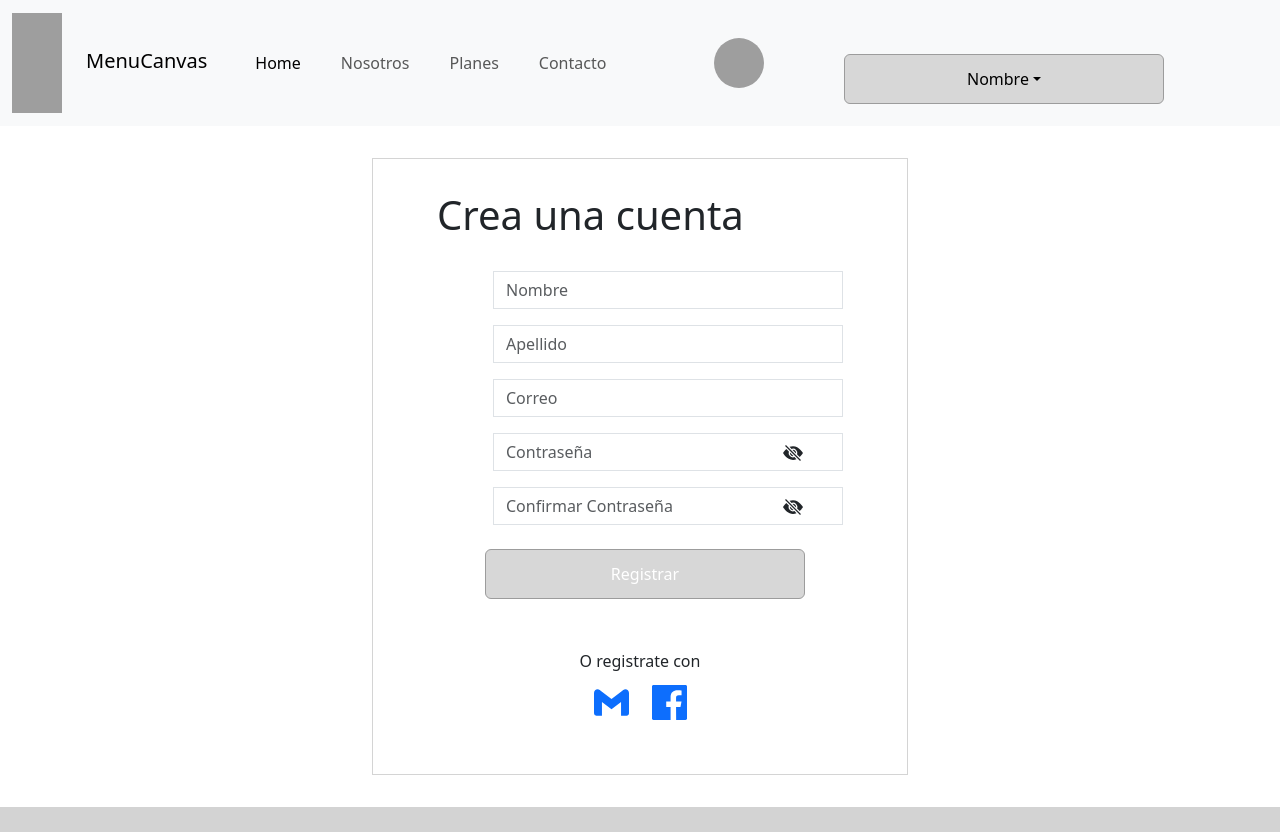
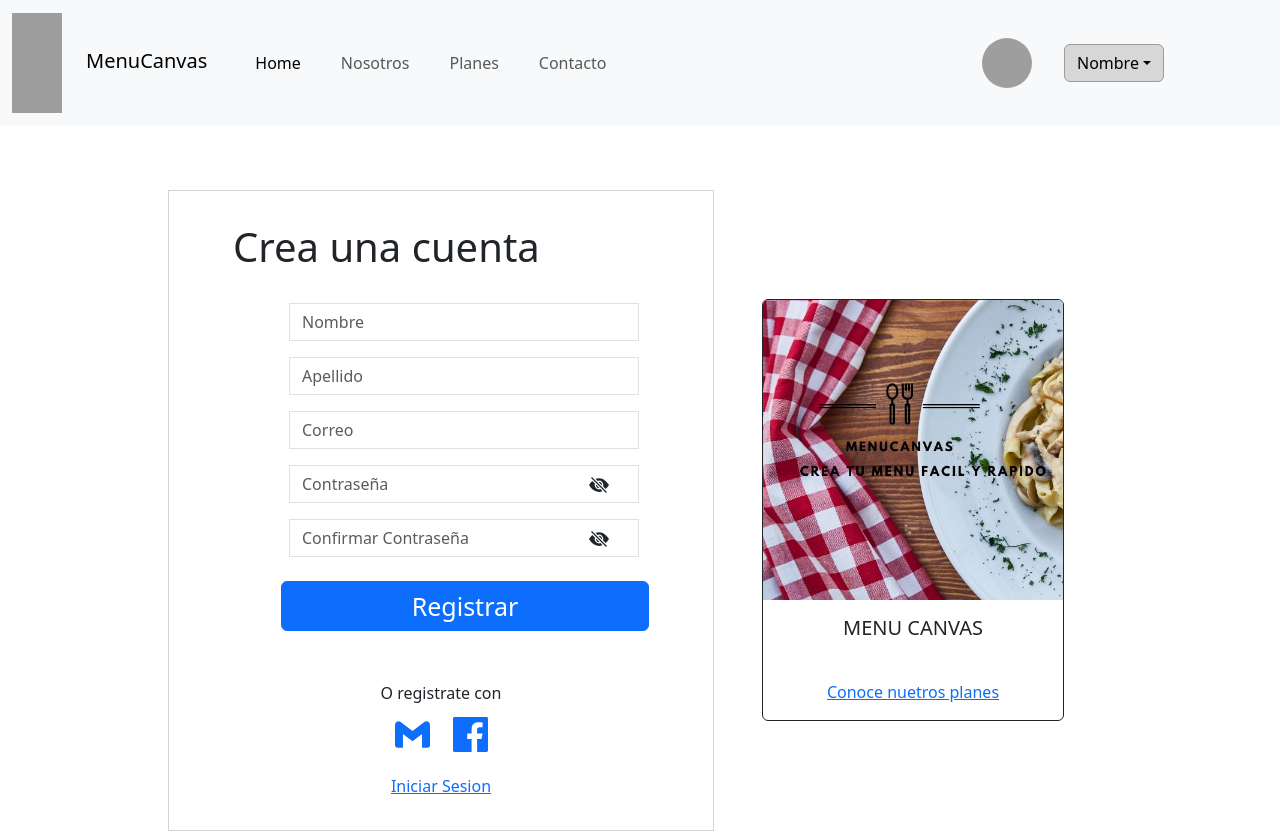
Before and after one commit to JorgeMont/MenuCanvasBackEnd, a React (Create React App) app in the folder Cliente/: page /login in a window 1280 px wide. Shown: the top 832 px of the page. Built offline with nearby package versions, Linux system fonts and the light colour scheme; grey boxes are pictures that could not be loaded.

Commit message:
se conectan las rutas /login /signup

```diff
--- a/Cliente/src/components/EligePlan/EligePlan.jsx
+++ b/Cliente/src/components/EligePlan/EligePlan.jsx
@@ -17,7 +17,7 @@ function EligePlan() {
               </Card.Body>
 
               <Card.Body >
-                  <Card.Link href="/signup">$ 99 MXN</Card.Link>
+                  <Card.Link href="/login">$ 99 MXN</Card.Link>
               </Card.Body>
           </Card>
 
@@ -29,7 +29,7 @@ function EligePlan() {
               </Card.Body>
 
               <Card.Body >
-                  <Card.Link href="/signup">$ 199 MXN</Card.Link>
+                  <Card.Link href="/login">$ 199 MXN</Card.Link>
 
               </Card.Body>
           </Card>
@@ -41,7 +41,7 @@ function EligePlan() {
               </Card.Body>
 
               <Card.Body >
-                  <Card.Link href="/signup">$ 299 MXN</Card.Link>
+                  <Card.Link href="/login">$ 299 MXN</Card.Link>
               </Card.Body>
           </Card>
 
@@ -52,7 +52,7 @@ function EligePlan() {
               </Card.Body>
 
               <Card.Body >
-                  <Card.Link href="/signup">$ 399 MXN</Card.Link>
+                  <Card.Link href="/login">$ 399 MXN</Card.Link>
               </Card.Body>
           </Card>
 
--- a/Cliente/src/components/EligePlan/buttonPruebaGratis.jsx
+++ b/Cliente/src/components/EligePlan/buttonPruebaGratis.jsx
@@ -9,7 +9,7 @@ function ButtonGratis() {
     <div id='bottomFree' className="gap-5 m-5 "  style={{textAlign:'center'}} >
     <h1 className="m-4"  >Elije un plan a tu medida.</h1>
 
-      <a className='btn btn-secondary' href='/signup'>
+      <a className='btn btn-secondary' href='/login'>
         Inicia prueba gratis de 1 mes *
       </a>
 
--- a/Cliente/src/components/ModalLoginSesion/ModalLoginSesion.jsx
+++ b/Cliente/src/components/ModalLoginSesion/ModalLoginSesion.jsx
@@ -102,7 +102,7 @@ const ModalLoginSesion = () =>{
                         {errors.password && <p id='MensajeError'> {errors.password} </p>}
 
                         <div className="loginSesionBtn">
-                            <Button variant="primary" type="submit">
+                            <Button variant="primary" type="submit" href='/payment' id='SesionBtn'>
                                 Iniciar Sesión
                             </Button>
 
@@ -146,9 +146,9 @@ const ModalLoginSesion = () =>{
               </Card.Body>
 
               <Card.Body >
-                  <Card.Link href="#">Conoce nuetros planes</Card.Link>
-              </Card.Body>
-          </Card>
+                  <Card.Link href="/planes">Conoce nuetros planes</Card.Link>
+                    </Card.Body>
+                </Card>
                 </div>
 
             </div>
--- a/Cliente/src/components/ModalLoginSesion/ModalLoginSesion.scss
+++ b/Cliente/src/components/ModalLoginSesion/ModalLoginSesion.scss
@@ -20,7 +20,8 @@
 
 .loginSesionBtn{
     text-align: center;
-    margin: 2rem 0;
+    margin: 2rem 0rem;
+
 }
 
 .sesionSocial{
@@ -43,6 +44,14 @@
     width: 15%;
 }
 
+#SesionBtn{
+    width: 20rem;
+    //height: 3.5rem;
+    font-size: 25px;
+    margin-top: 2rem;
+    margin-left: 3rem;
+
+}
 
 $exito : #1ed12d;
 $error : #f66060;
--- a/Cliente/src/components/ModalUserRegistration/ModalUserRegistration.jsx
+++ b/Cliente/src/components/ModalUserRegistration/ModalUserRegistration.jsx
@@ -2,10 +2,12 @@ import './ModalUserRegistration.scss';
 import Button from 'react-bootstrap/Button';
 import Form from 'react-bootstrap/Form';
 import Modal from 'react-bootstrap/Modal';
+import Card from 'react-bootstrap/Card';
 import {SiGmail} from "react-icons/si";
 import {GrFacebook} from "react-icons/gr";
 import {BsFillCheckCircleFill, BsFillExclamationTriangleFill, BsFillEyeFill, BsFillEyeSlashFill} from "react-icons/bs";
 import { useForm, } from '../../hooks/useForm';
+import CanvasImg from '../../images/MENUCANVAS.jpg'
 
 
 const initialForm = {
@@ -76,6 +78,8 @@ function ModalUserRegistration() {
 
 
   return (<>
+
+  <div className='loginSesion'>
     <div className="userRegistracion__form">
         <h1>Crea una cuenta</h1>
             <Form onSubmit={handleSubmit}>
@@ -194,11 +198,13 @@ function ModalUserRegistration() {
                 {errors.password2 && <p id='MensajeError'> {errors.password2} </p>}
 
 
-                <Button variant="primary" type='submit'  id="registrar-btn" >
+                <Button variant="primary" type='submit'  id="registrar-btn" href='/profile'>
                     Registrar
 
                 </Button>
+                {/*
                 {response && <p id="MensajeExito" > Registro enviado exitosamente!</p>}
+                */}
                 <div id="MensajeError">
                 {Object.keys(errors).length !== 0 &&
                 <p>
@@ -218,10 +224,29 @@ function ModalUserRegistration() {
                     <li><a href="/"> <i><GrFacebook/></i> </a></li>
                 </ul>
             </div>
-
+            <a href="/signup">Iniciar Sesion</a>
             </Modal.Footer>
 
     </div>
+
+    <div className="loginSesion__card">
+                <Card border="dark"  style={{textAlign:'center'}} className="p-0 m-5" width="200 rem" >
+                    <Card.Img variant="top" src={CanvasImg} width="100%" height="300rem"/>
+                    <Card.Body  >
+                        <Card.Title >MENU CANVAS</Card.Title>
+                    </Card.Body>
+
+                    <Card.Body >
+                        <Card.Link href="/planes">Conoce nuetros planes</Card.Link>
+                    </Card.Body>
+                </Card>
+        </div>
+
+
+</div>
+
+
+
     </>
   )
 }
--- a/Cliente/src/components/ModalUserRegistration/ModalUserRegistration.scss
+++ b/Cliente/src/components/ModalUserRegistration/ModalUserRegistration.scss
@@ -32,7 +32,7 @@
         &:focus {
             //outline: none;
             //border: 3px;
-            box-shadow: 3px 0px 30px rgba(163,163,163, 0.4);
+            //box-shadow: 3px 0px 30px rgba(163,163,163, 0.4);
         }
 
 
@@ -46,8 +46,8 @@
         z-index: 90;
     }
 
-    button{
-        width: 20rem;
+    #registrar-btn{
+        width: 23rem;
         height: 50px;
         font-size: 25px;
         margin-top: 2rem;
```
